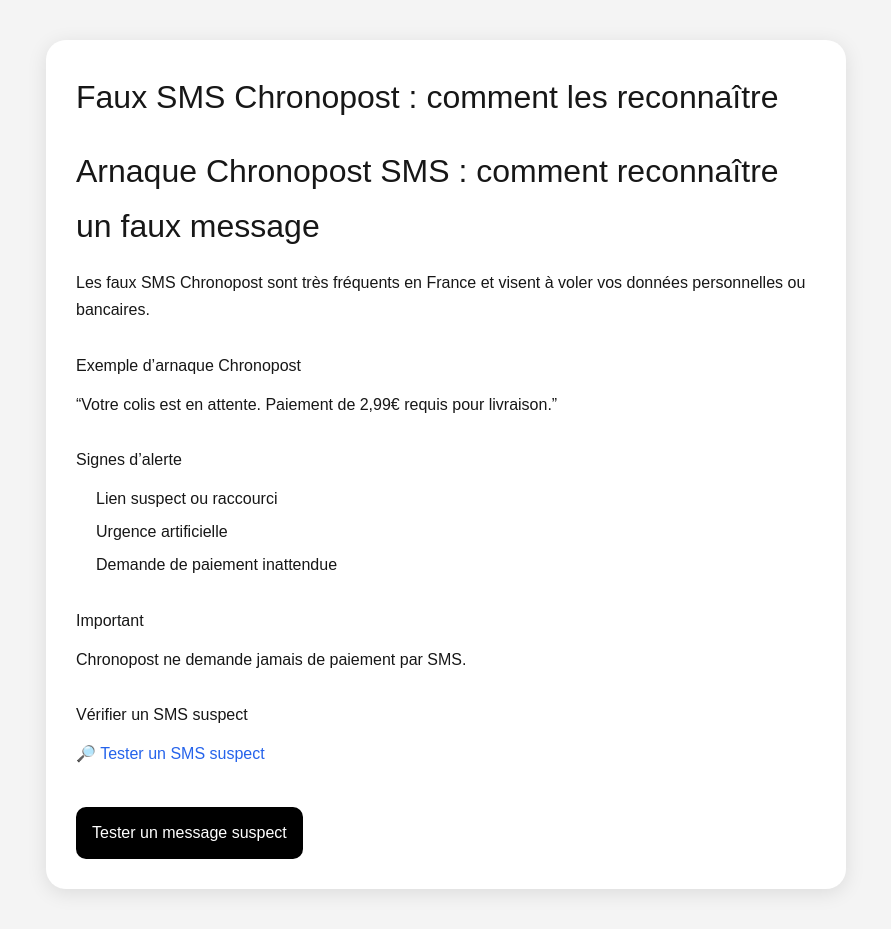
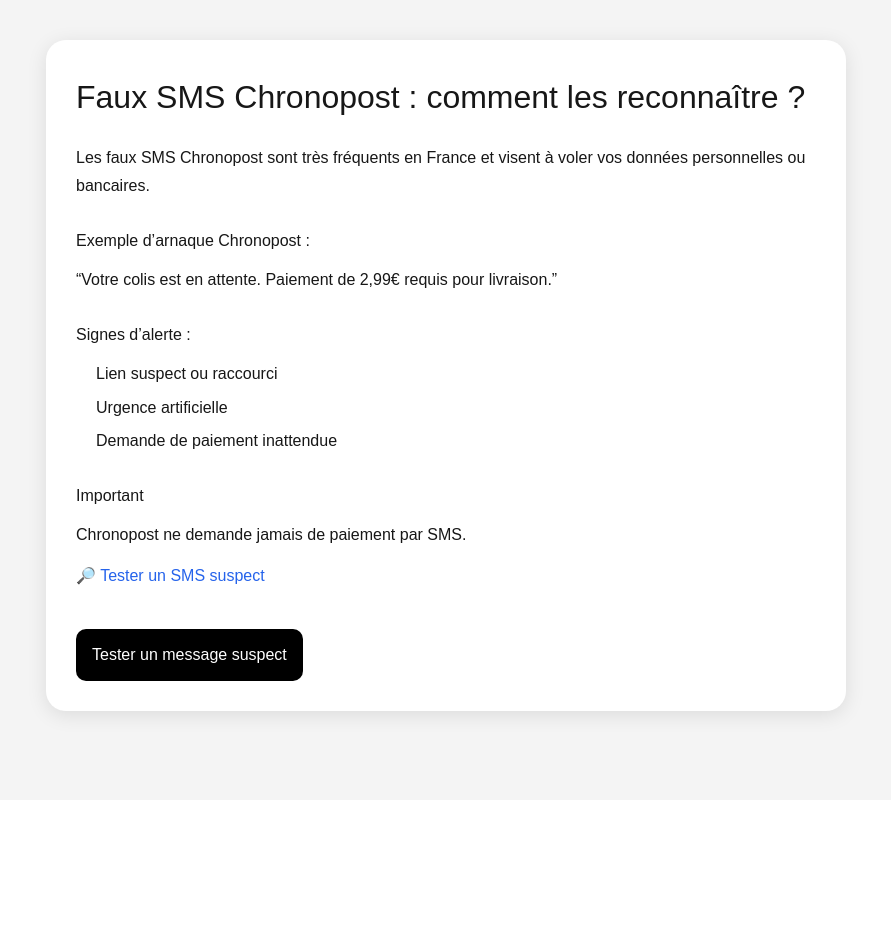
Before and after one commit to Lololipopp/arnaque-sms, a Next.js app: page /arnaque-chronopost in a window 1280 px wide. Shown: the whole page, without its empty margins (194-1085 px from the left). After the commit the page ends 800 px from the top, so only its background shows below. Built offline with nearby package versions, Linux system fonts and the light colour scheme.

Commit message:
Update pages

```diff
--- a/app/arnaque-chronopost/page.tsx
+++ b/app/arnaque-chronopost/page.tsx
@@ -9,21 +9,20 @@
 
 export default function Page() {
   return (
-    <PageWrapper title="Faux SMS Chronopost : comment les reconnaître">
+    <PageWrapper title="Faux SMS Chronopost : comment les reconnaître ?">
 
       <main>
-        <h1>Arnaque Chronopost SMS : comment reconnaître un faux message</h1>
 
         <p>
           Les faux SMS Chronopost sont très fréquents en France et visent à voler vos données personnelles ou bancaires.
         </p>
 
-        <h2>Exemple d’arnaque Chronopost</h2>
+        <h2>Exemple d’arnaque Chronopost :</h2>
         <p>
           “Votre colis est en attente. Paiement de 2,99€ requis pour livraison.”
         </p>
 
-        <h2>Signes d’alerte</h2>
+        <h2>Signes d’alerte :</h2>
         <ul>
           <li>Lien suspect ou raccourci</li>
           <li>Urgence artificielle</li>
@@ -35,7 +34,6 @@
           Chronopost ne demande jamais de paiement par SMS.
         </p>
 
-        <h2>Vérifier un SMS suspect</h2>
         <Link href="/">
           🔎 Tester un SMS suspect
         </Link>
```
